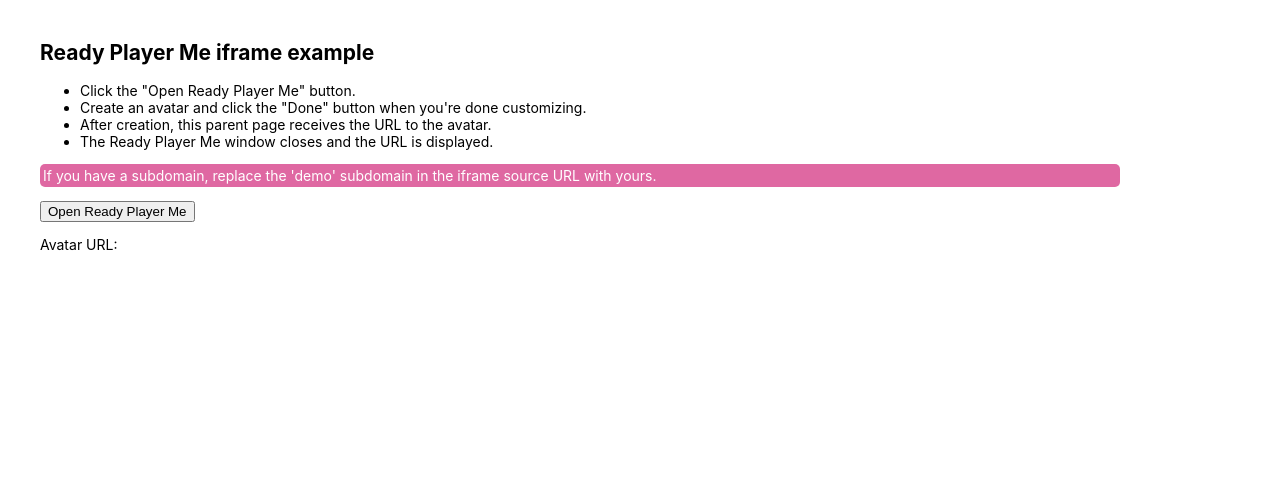
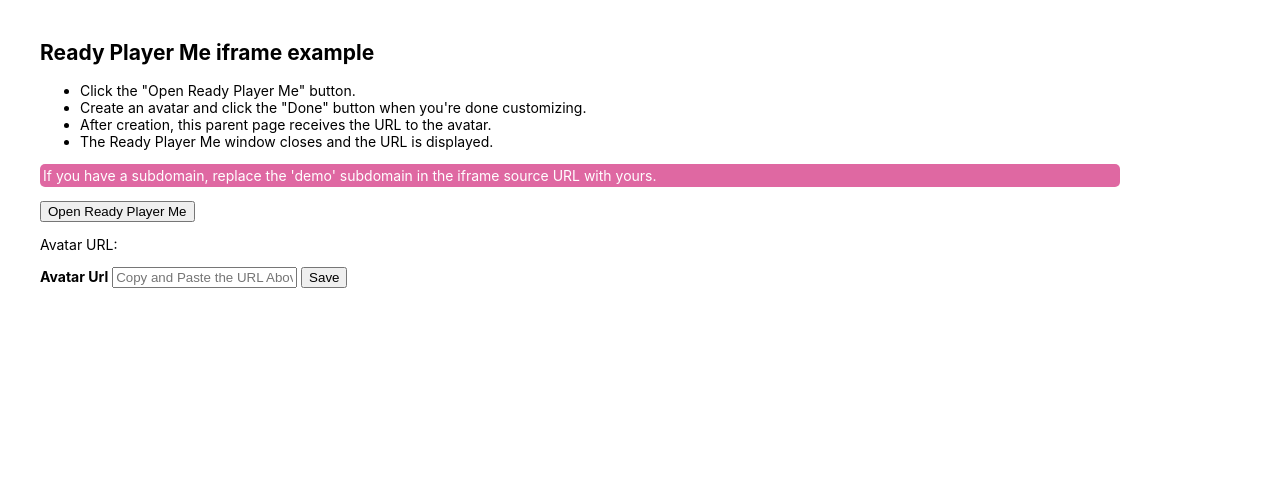
Before and after one commit to papayaverse/demo, a Flask app: page /avatarcreator in a window 1280 px wide. Shown: the top 487 px of the page. Run offline with Flask 2, Linux system fonts and the light colour scheme; the visitor is signed in with stand-in values (Sample User, id 1).

Commit message:
storign and loading avatars kind of works

```diff
--- a/app.py
+++ b/app.py
@@ -36,7 +36,7 @@
         try:
             IDP = 'https://solidcommunity.net'
             auth.login(IDP, request.form['username'], request.form['password'])
-            profile = solid_connection.get('https://ramtest.solidcommunity.net/profile/card#me')
+            profile = solid_connection.get('https://'+request.form['username']+'.solidcommunity.net/profile/card#me')
             uname = re.findall(r'foaf:name \"(.*)\"',profile.text)[0]
             session['papayademousername'] = uname
             session['papayademoacctname'] = request.form['username']
@@ -49,12 +49,22 @@
 def avatar():
     # implement not pre existing avatar later
     # get avatar url from pod public folder
-    return render_template('avatar.html', name = session['papayademousername'], avatar_url = "https://models.readyplayer.me/64025feace7f75d51cdb8462.glb")
+    USERNAME = session['papayademoacctname']
+    avatar_file_url = 'https://'+USERNAME+'.solidcommunity.net/public/avatar.md'
+    avatar_url_from_pod = solid_connection.get(avatar_file_url).text
+    return render_template('avatar.html', name = session['papayademousername'], avatar_url = avatar_url_from_pod)
 
-@app.route('/avatarcreator')
+@app.route('/avatarcreator', methods=['POST', 'GET'])
 def avatarcreator():
     # implement not pre existing avatar later
     # get avatar url from pod public folder
+    USERNAME = session['papayademoacctname']
+    if request.method == 'POST' :
+        avatar_file_url = 'https://'+USERNAME+'.solidcommunity.net/public/avatar.md'
+        avatar_url = request.form['avatarUrl']
+        f = io.BytesIO(avatar_url.encode('UTF-8'))
+        solid_connection.put_file(avatar_file_url, f, 'text/markdown')
+        return redirect(url_for("avatar"))
     return render_template('avatarcreator.html')
 
 
--- a/templates/avatarcreator.html
+++ b/templates/avatarcreator.html
@@ -41,6 +41,14 @@
 
     <input type="button" value="Open Ready Player Me" onClick="displayIframe()" />
     <p id="avatarUrl">Avatar URL:</p>
+
+    <form action="" method="post">
+        <div class="container">
+            <label for="avatarUrl"><b>Avatar Url</b></label>
+            <input type="text" placeholder="Copy and Paste the URL Above" name="avatarUrl" required>
+            <button type="submit">Save</button>
+        </div>
+    </form>
 
     <iframe id="frame" class="frame" allow="camera *; microphone *; clipboard-write" hidden></iframe>
 
```
